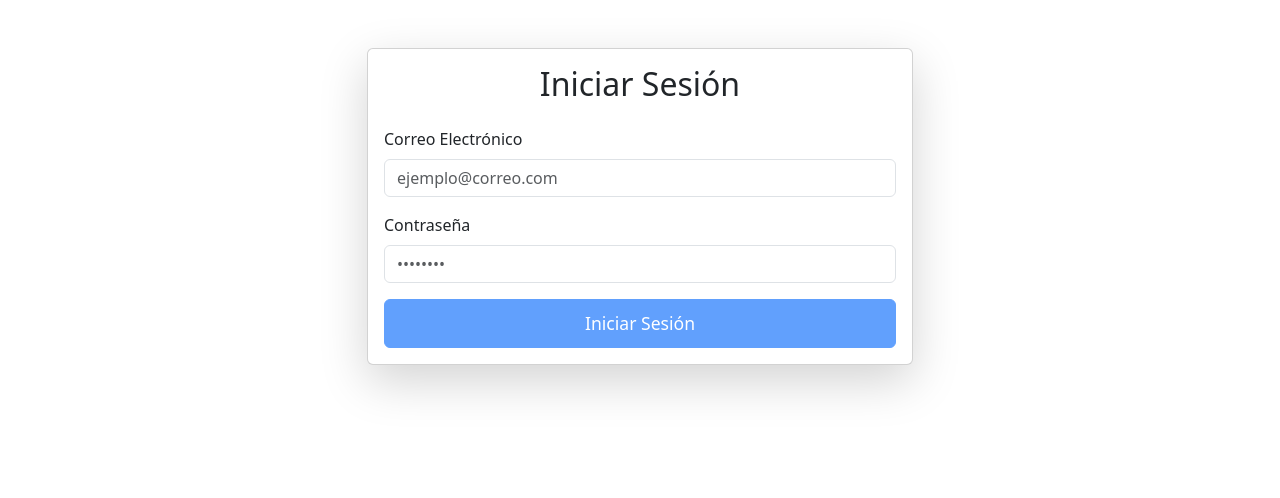
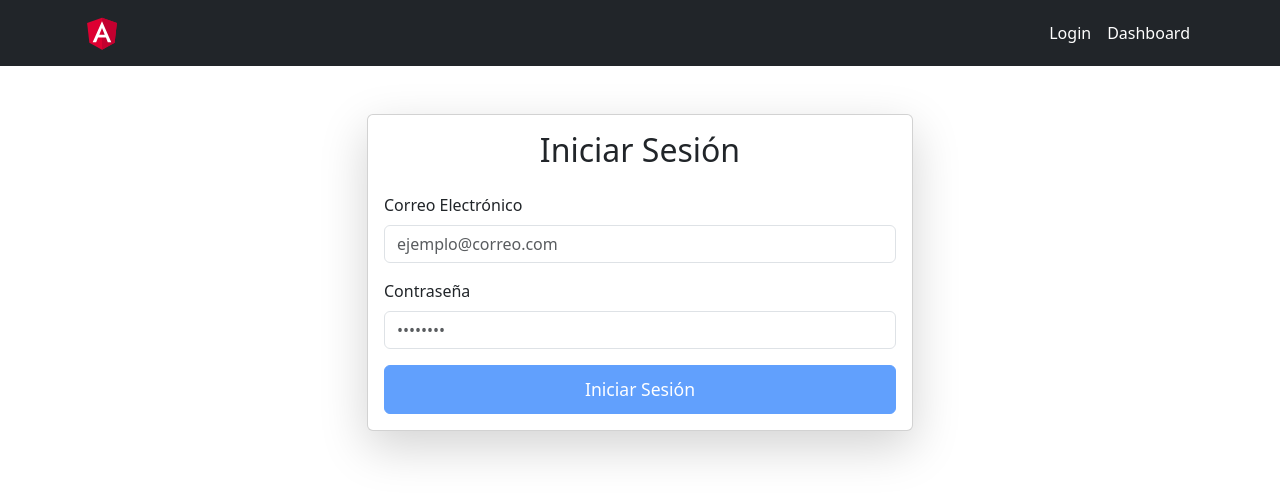
Before and after one commit to jafamo/economicRegisterFront, an Angular app: page / in a window 1280 px wide. Shown: the top 498 px of the page. Built offline with nearby package versions, Linux system fonts and the light colour scheme.

Commit message:
[ADD] add new navbar with login

```diff
--- a/src/app/app.component.html
+++ b/src/app/app.component.html
@@ -332,6 +332,6 @@
 <!-- * * * * * * * * * * End of Placeholder  * * * * * * * * * * * * -->
 <!-- * * * * * * * * * * * * * * * * * * * * * * * * * * * * * * * * -->
 
-
+<app-navbar></app-navbar>
 <router-outlet />
 <app-login></app-login>
--- a/src/app/app.component.ts
+++ b/src/app/app.component.ts
@@ -1,13 +1,19 @@
 import { Component } from '@angular/core';
 import { RouterOutlet } from '@angular/router';
+import { NavbarComponent } from './components/navbar/navbar.component';
 import { LoginComponent } from './components/login/login.component';
 
 @Component({
   selector: 'app-root',
-  imports: [LoginComponent],
-  template: '<app-login></app-login>',
-  styleUrl: './app.component.css'
+  standalone: true,
+  imports: [LoginComponent, NavbarComponent, RouterOutlet], // Importamos los componentes aquí
+  template: `
+    <app-navbar></app-navbar>
+    <app-login></app-login>
+    <router-outlet></router-outlet>
+  `,
+  styleUrls: ['./app.component.css']
 })
 export class AppComponent {
-  title = 'economicRegister';
+  title = 'economic Register';
 }
--- /dev/null
+++ b/src/app/components/navbar/navbar.component.css
@@ -0,0 +1,7 @@
+.navbar-brand img {
+    transition: transform 0.3s ease;
+  }
+
+  .navbar-brand img:hover {
+    transform: scale(1.1);
+  }
--- /dev/null
+++ b/src/app/components/navbar/navbar.component.html
@@ -0,0 +1,26 @@
+<nav class="navbar navbar-expand-lg navbar-dark bg-dark">
+    <div class="container">
+      <!-- Logo -->
+      <a class="navbar-brand" href="/">
+        <img src="angular.svg" alt="Economic Register" width="40" height="40">
+      </a>
+
+      <!-- Botón del menú en pantallas pequeñas -->
+      <button class="navbar-toggler" type="button" data-bs-toggle="collapse" data-bs-target="#navbarNav"
+        aria-controls="navbarNav" aria-expanded="false" aria-label="Toggle navigation">
+        <span class="navbar-toggler-icon"></span>
+      </button>
+
+      <!-- Menú -->
+      <div class="collapse navbar-collapse justify-content-end" id="navbarNav">
+        <ul class="navbar-nav">
+          <li class="nav-item">
+            <a class="nav-link text-white" routerLink="/login">Login</a>
+          </li>
+          <li class="nav-item">
+            <a class="nav-link text-white" routerLink="/">Dashboard</a>
+          </li>
+        </ul>
+      </div>
+    </div>
+  </nav>
```
Also changed, not shown: src/app/components/navbar/navbar.component.ts (added, +11 -0 lines), public/angular.svg (added), 1 other file (tests, documents, lock files or other folders).
